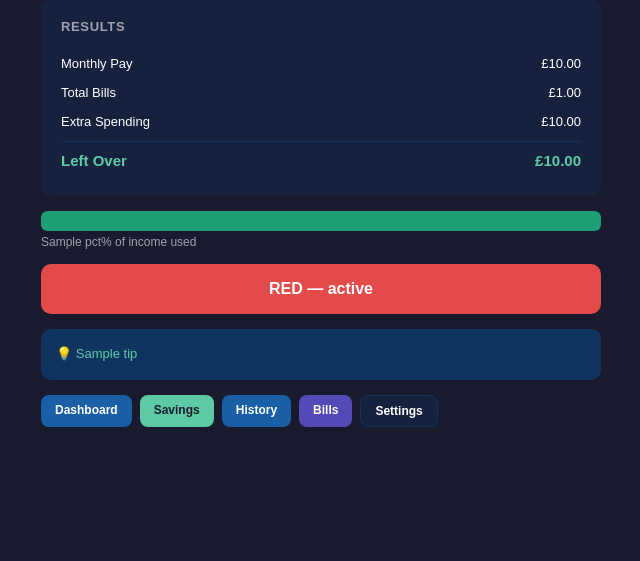
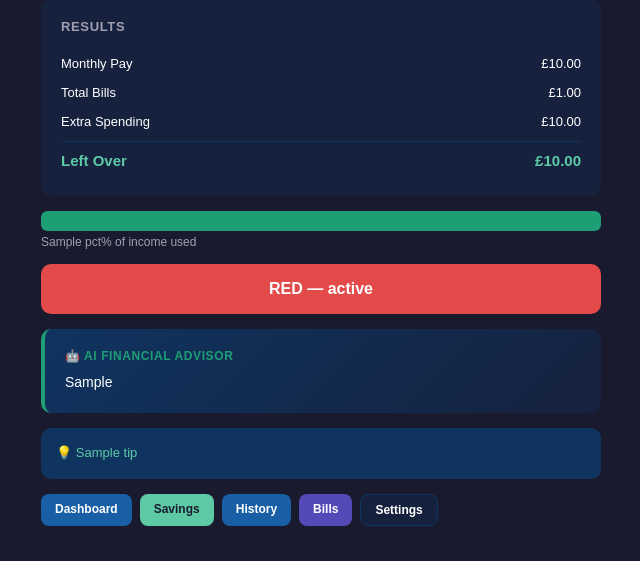
Before and after one commit to icod420/budget-app, a Flask app: template templates/index.html in a window 1280 px wide. Shown: the part 854-1415 px from the top of the page, without its empty margins (319-959 px from the left). Before the commit the page ends 1281 px from the top, so only its background shows below. Run offline with Flask 3, Linux system fonts and the light colour scheme; the template is opened without the code that fills it: most values are stand-ins (such as "Sample title", 1, 10 or a date in 2020).

Commit message:
Update index.html

```diff
--- a/templates/index.html
+++ b/templates/index.html
@@ -135,7 +135,12 @@
             <div class="goal-miss">Savings Goal £{{ "%.2f"|format(result.goal) }} — NOT QUITE THIS MONTH</div>
             {% endif %}
         {% endif %}
-
+{% if ai_advice %}
+<div style="background: linear-gradient(135deg, #0f3460, #16213e); border-left: 4px solid #1D9E75; border-radius: 10px; padding: 20px; margin: 15px 0;">
+    <p style="font-size: 12px; color: #1D9E75; font-weight: bold; margin-bottom: 8px; text-transform: uppercase; letter-spacing: 0.05em;">🤖 AI Financial Advisor</p>
+    <p style="font-size: 14px; color: #ffffff; line-height: 1.6;">{{ ai_advice }}</p>
+</div>
+{% endif %}
         {% if result.tips %}
         <div class="tips">
             {% for tip in result.tips %}
```
